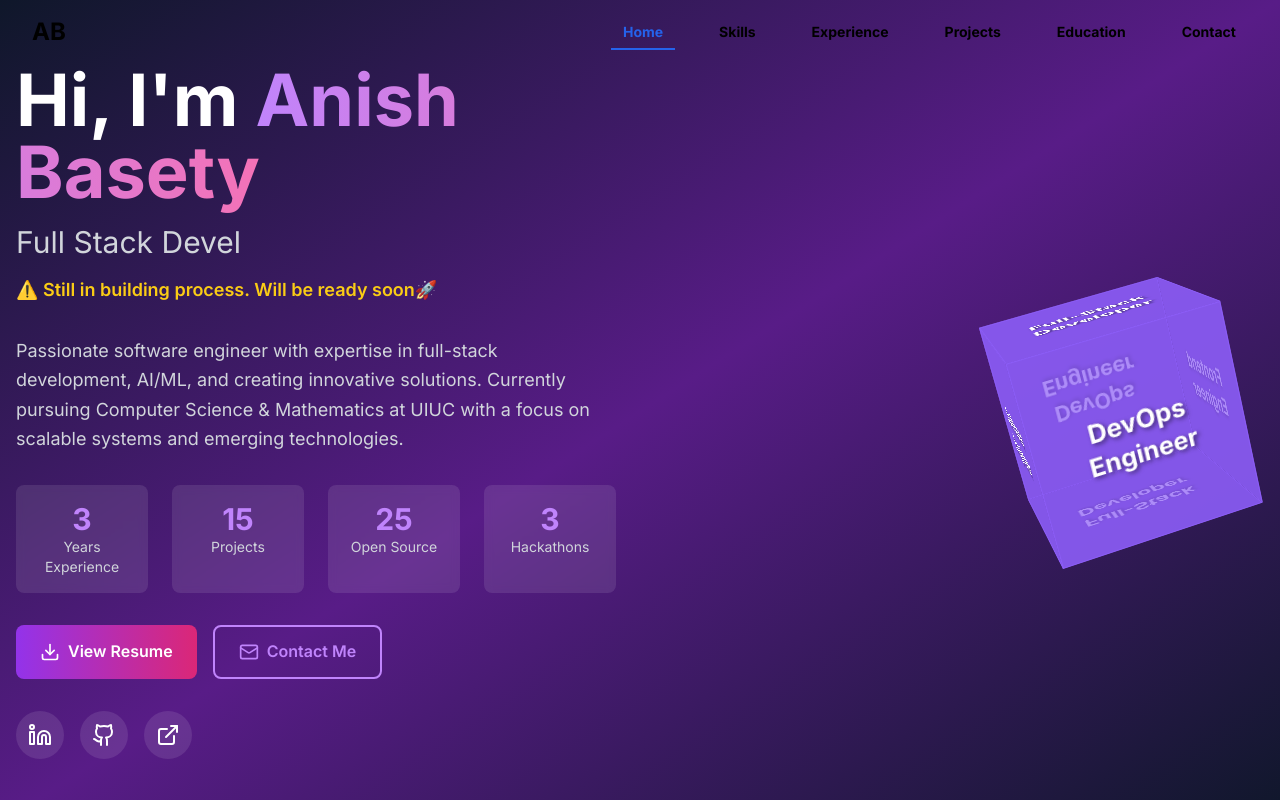
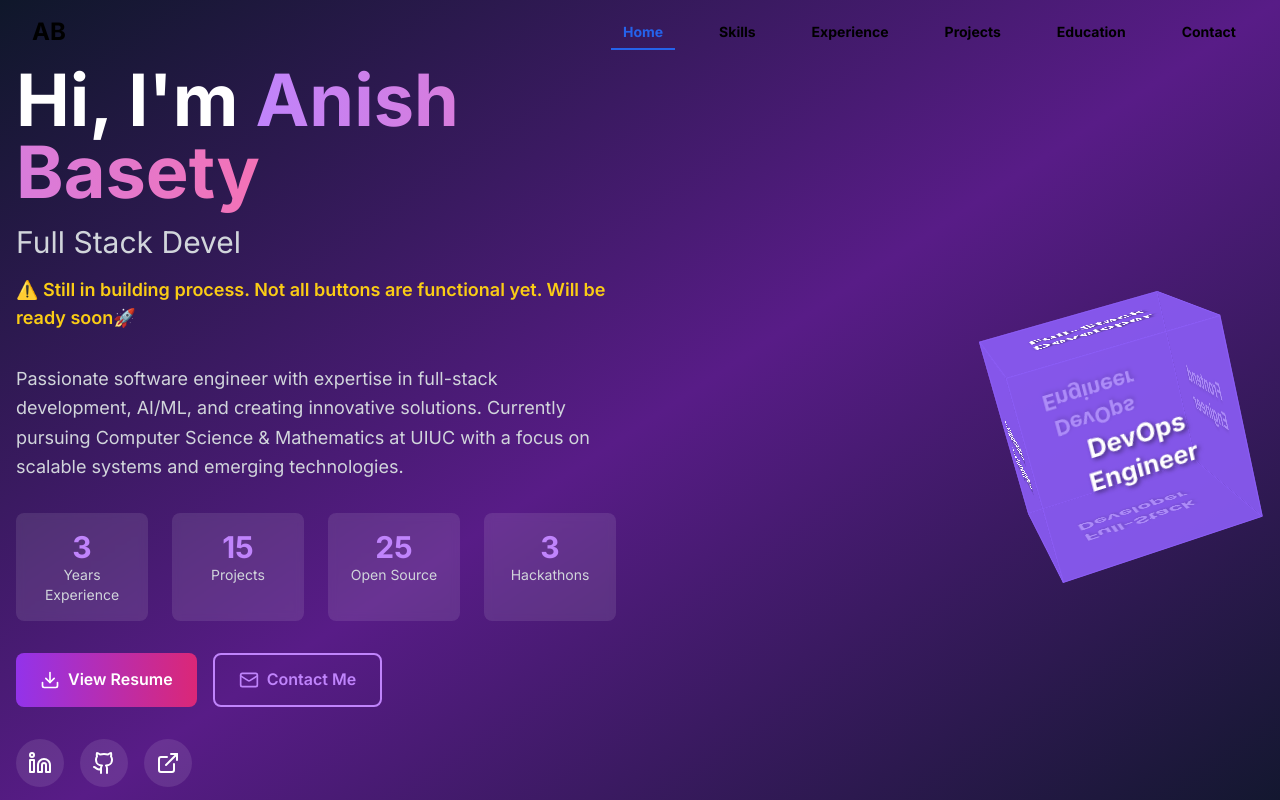
Before and after one commit to anisety/personalwebsite, a React (Vite) app: page /#/ in a window 1280 px wide. Shown: the top 800 px of the page. Built offline with nearby package versions, Linux system fonts and the light colour scheme.

Commit message:
Warning message

```diff
--- a/src/components/Hero.tsx
+++ b/src/components/Hero.tsx
@@ -63,7 +63,7 @@ const Hero = ({ personal, stats }: HeroProps) => {
                   repeat={Infinity}
                 />
               </div>
-              <p className="text-lg text-yellow-400 font-semibold">⚠️ Still in building process. Will be ready soon🚀</p>
+              <p className="text-lg text-yellow-400 font-semibold">⚠️ Still in building process. Not all buttons are functional yet. Will be ready soon🚀</p>
             </div>
 
             <p className="text-lg text-gray-300 leading-relaxed max-w-2xl">
```
